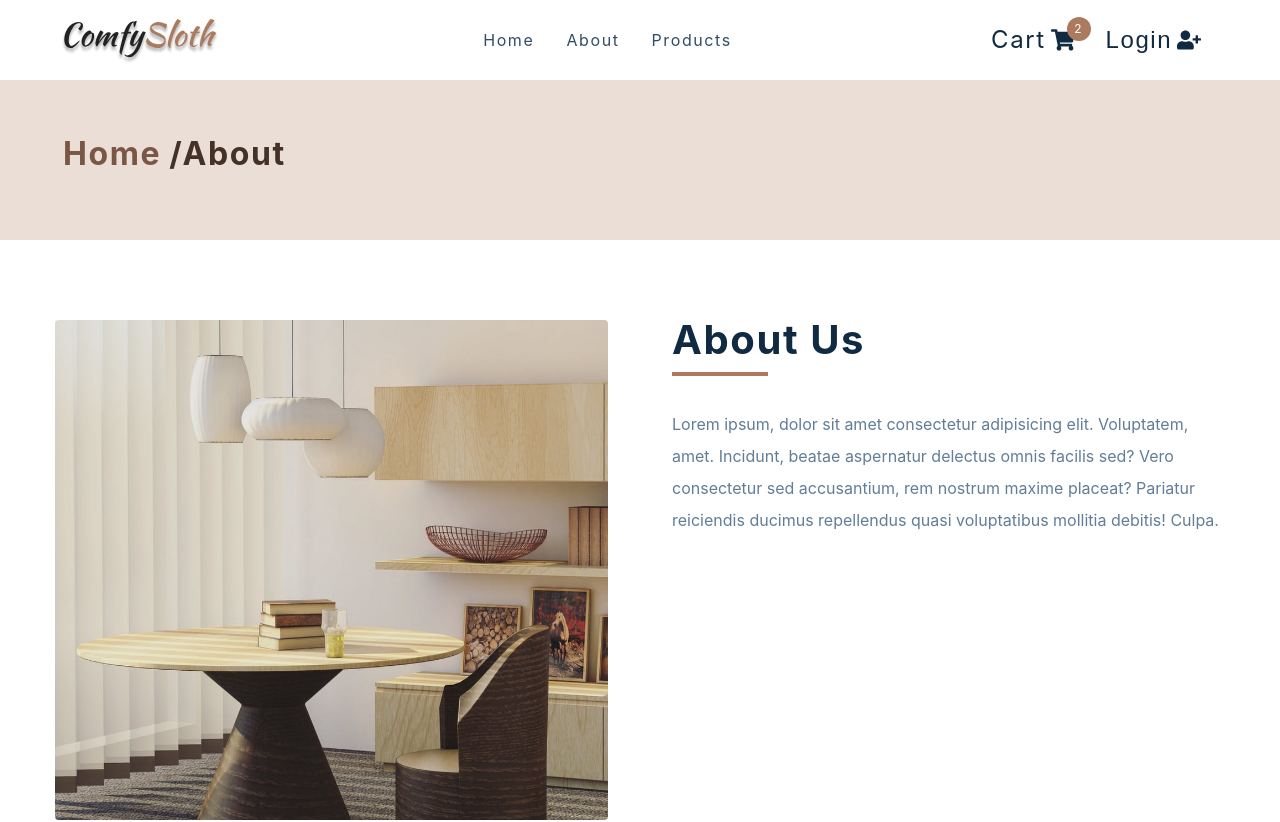
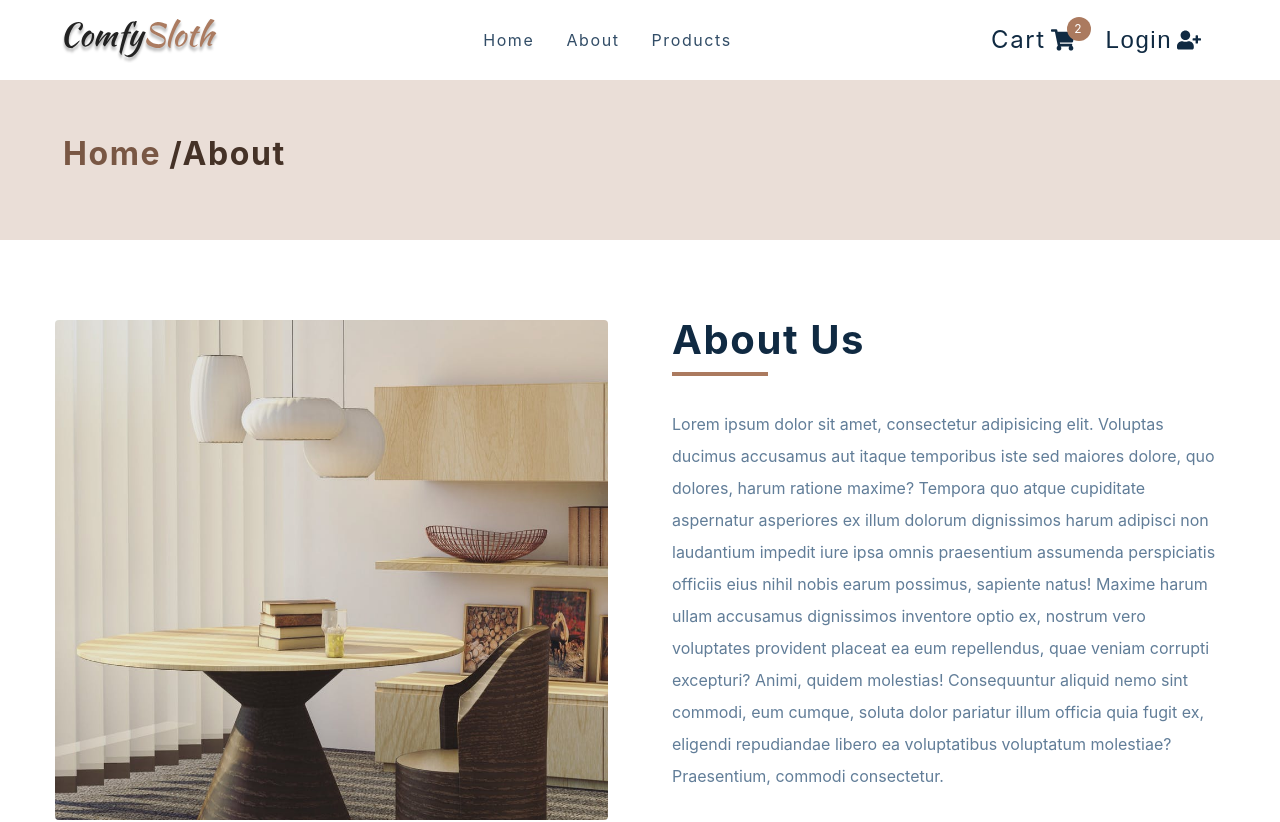
Before and after one commit to yashv6655/Modern-Furniture-Website, a React (Create React App) app: page /about in a window 1280 px wide. Shown: the top 822 px of the page. Built offline with nearby package versions, Linux system fonts and the light colour scheme; the HTML template or start-up script is replaced by a standard one.

Commit message:
Added more text

```diff
--- a/src/pages/AboutPage.js
+++ b/src/pages/AboutPage.js
@@ -15,11 +15,18 @@ const AboutPage = () => {
             <div className="underline"></div>
           </div>
           <p>
-            Lorem ipsum, dolor sit amet consectetur adipisicing elit.
-            Voluptatem, amet. Incidunt, beatae aspernatur delectus omnis facilis
-            sed? Vero consectetur sed accusantium, rem nostrum maxime placeat?
-            Pariatur reiciendis ducimus repellendus quasi voluptatibus mollitia
-            debitis! Culpa.
+            Lorem ipsum dolor sit amet, consectetur adipisicing elit. Voluptas
+            ducimus accusamus aut itaque temporibus iste sed maiores dolore, quo
+            dolores, harum ratione maxime? Tempora quo atque cupiditate
+            aspernatur asperiores ex illum dolorum dignissimos harum adipisci
+            non laudantium impedit iure ipsa omnis praesentium assumenda
+            perspiciatis officiis eius nihil nobis earum possimus, sapiente
+            natus! Maxime harum ullam accusamus dignissimos inventore optio ex,
+            nostrum vero voluptates provident placeat ea eum repellendus, quae
+            veniam corrupti excepturi? Animi, quidem molestias! Consequuntur
+            aliquid nemo sint commodi, eum cumque, soluta dolor pariatur illum
+            officia quia fugit ex, eligendi repudiandae libero ea voluptatibus
+            voluptatum molestiae? Praesentium, commodi consectetur.
           </p>
         </article>
       </Wrapper>
```
